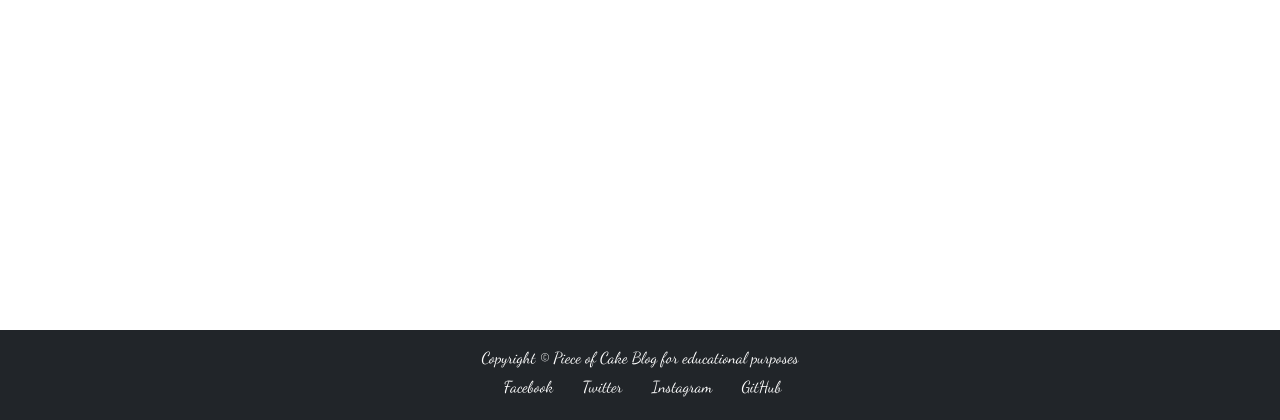
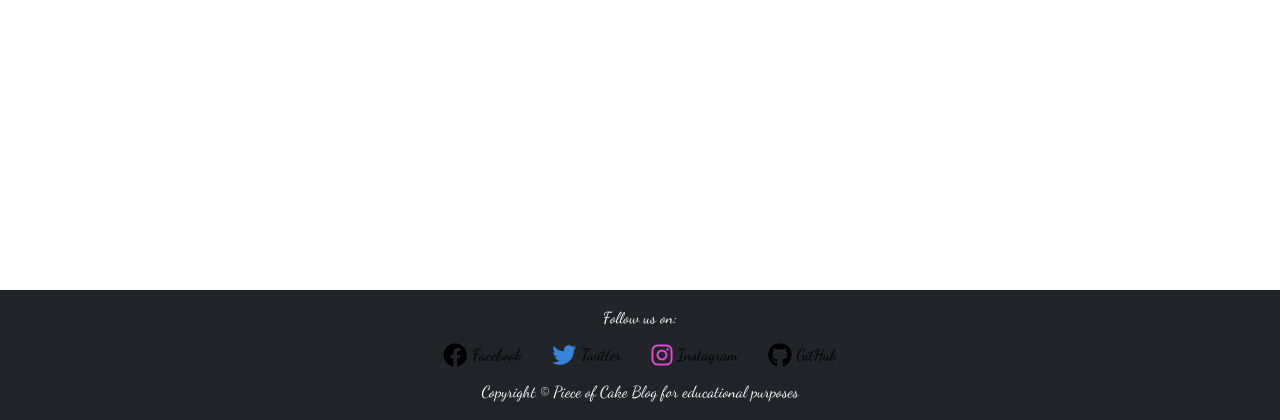
Before and after one commit to Cristina-Becheru/piece-of-cake, a Django app: page / in a window 1280 px wide. Shown: the part 380-800 px from the top of the page. Run offline with Django 5.2, Linux system fonts and the light colour scheme; parts of the project's set-up code (start-up, migrations or seed data) failed here and were passed over; some libraries are stand-ins or nearby versions; some web fonts are replaced.

Commit message:
Updated social media links and icons in the footer, and added favicon for enhanced branding.

```diff
--- a/static/css/base.css
+++ b/static/css/base.css
@@ -46,29 +46,29 @@ main {
 }
 
 /* Footer */
+
 .social-widget {
-    text-align: center; /* Center align text and icons */
+    text-align: center;
 }
 
 .social-link {
-    color: #ffffff; /* White text color */
-    text-decoration: none; /* Remove underline */
-    padding: 5px; /* Padding around links */
-    margin: 0 5px; /* Space between links */
-    transition: color 0.3s ease; /* Smooth color transition on hover */
-    display: inline-flex; /* Align icon and text */
-    align-items: center; /* Center icon and text vertically */
+    color:#000000;
+    text-decoration: none;
+    padding: 5px;
+    margin: 0 5px;
+    transition: color 0.3s ease;
+    display: inline-flex;
+    align-items: center;
 }
 
 .social-link:hover {
-    color: #ffbf50; /* Change text color on hover */
+    color: #ffbf50;
 }
 
 .social-link i {
-    font-size: 24px; /* Icon size */
-    margin-right: 5px; /* Space between icon and text */
+    font-size: 24px;
+    margin-right: 5px;
 }
-
 
 
 /* Header and Navbar */
--- /dev/null
+++ b/static/faviconn/about.txt
@@ -0,0 +1,6 @@
+This favicon was generated using the following graphics from Twitter Twemoji:
+
+- Graphics Title: 1f370.svg
+- Graphics Author: Copyright 2020 Twitter, Inc and other contributors (https://github.com/twitter/twemoji)
+- Graphics Source: https://github.com/twitter/twemoji/blob/master/assets/svg/1f370.svg
+- Graphics License: CC-BY 4.0 (https://creativecommons.org/licenses/by/4.0/)
--- a/templates/base.html
+++ b/templates/base.html
@@ -6,7 +6,15 @@
     <meta charset="UTF-8">
     <meta name="viewport" content="width=device-width, initial-scale=1.0">
 
+    <!-- Favicon -->
+    <link rel="apple-touch-icon" sizes="180x180" href="{% static 'faviconn/apple-touch-icon.png' %}">
+    <link rel="icon" type="image/png" sizes="32x32" href="{% static 'faviconn/favicon-32x32.png' %}">
+    <link rel="icon" type="image/png" sizes="16x16" href="{% static 'faviconn/favicon-16x16.png' %}">
+
+
     <!-- Font Awesome CSS for icon fonts -->
+    <link rel="stylesheet" href="https://cdnjs.cloudflare.com/ajax/libs/font-awesome/6.0.0-beta3/css/all.min.css">
+
 
     {% block extra_css %}
     <!--Bootstrap CSS for styling and layout -->
@@ -18,6 +26,7 @@
     <!--Bootstrap JS for interactive components -->
     <script src="https://cdnjs.cloudflare.com/ajax/libs/bootstrap/5.3.3/js/bootstrap.min.js" integrity="sha512-ykZ1QQr0Jy/4ZkvKuqWn4iF3lqPZyij9iRv6sGqLRdTPkY69YX6+7wvVGmsdBbiIfN/8OdsI7HABjvEok6ZopQ==" crossorigin="anonymous" referrerpolicy="no-referrer"></script>
     {% endblock %}
+     <!--Title-->
     <title>Piece of Cake-Recipe Blog {% block title %}{% endblock %}</title>
 </head>
 <body>
--- a/templates/contains/footer.html
+++ b/templates/contains/footer.html
@@ -3,24 +3,38 @@
 <footer class="py-3 bg-dark">
     <div class="container-fluid">
         <div class="row">
-            <div class="social-widget col-lg-6 mx-auto text-center">
-                <p class="footer-copyright m-0 text-center text-white">Copyright &copy; Piece of Cake Blog for educational purposes </p>
-                <a href="https://facebook.com/your-page" class="social-link" target="_blank" rel="noopener"
-                    aria-label="Follow me on Facebook (opens in a new tab)">
-                    <i class="fab fa-facebook-square"></i> Facebook
-                </a>
-                <a href="https://twitter.com/your-profile" class="social-link" target="_blank"rel="noopener"
-                aria-label="Follow me on Twitter(opens in a new tab)">
-                    <i class="fab fa-twitter-square"></i> Twitter
-                </a>
-                <a href="https://instagram.com/your-profile" class="social-link" target="_blank"rel="noopener"
-                aria-label="Follow me on Instagram (opens in a new tab)">
-                    <i class="fab fa-instagram-square"></i> Instagram
-                </a>
-                <a href="https://github.com/your-profile" class="social-link" target="_blank"rel="noopener"
-                aria-label="Follow me on GitHub (opens in a new tab)">
-                    <i class="fab fa-github-square"></i> GitHub
-                </a>
+            <div class="col-lg-6 mx-auto text-center">
+                <span class="text-white d-block mb-2">Follow us on:</span>
+                <div class="social-widget mb-2">
+                    <!-- Facebook Link -->
+                    <a href="https://facebook.com" class="social-link mx-2" target="_blank" rel="noopener"
+                        aria-label="Follow us on Facebook (opens in a new tab)">
+                        <i class="fa-brands fa-facebook"></i></i>Facebook
+                    </a>
+
+                    <!-- Twitter Link -->
+                    <a href="https://twitter.com" class="social-link mx-2" target="_blank" rel="noopener"
+                        aria-label="Follow us on Twitter (opens in a new tab)">
+                        <i class="fa-brands fa-twitter" style="color: #3684d9"></i>Twitter
+                    </a>
+
+                    <!-- Instagram Link -->
+                    <a href="https://instagram.com" class="social-link mx-2" target="_blank" rel="noopener"
+                        aria-label="Follow us on Instagram (opens in a new tab)">
+                        <i class="fa-brands fa-instagram" style="color: #e548d8"></i>Instagram
+                    </a>
+
+                    <!-- GitHub Link -->
+                    <a href="https://github.com/Cristina-Becheru" class="social-link mx-2" target="_blank" rel="noopener"
+                        aria-label="Visit my GitHub page (opens in a new tab)">
+                        <i class="fa-brands fa-github"></i> GitHub
+                    </a>
+                </div>
+
+                <!-- Footer Copyright Notice -->
+                <p class="footer-copyright m-0 text-white">
+                    Copyright &copy; Piece of Cake Blog for educational purposes
+                </p>
             </div>
         </div>
     </div>
```
Also changed, not shown: static/faviconn/android-chrome-192x192.png (added), static/faviconn/android-chrome-512x512.png (added), static/faviconn/apple-touch-icon.png (added), static/faviconn/favicon-16x16.png (added), static/faviconn/favicon-32x32.png (added), static/faviconn/favicon.ico (added), static/faviconn/site.webmanifest (added).
